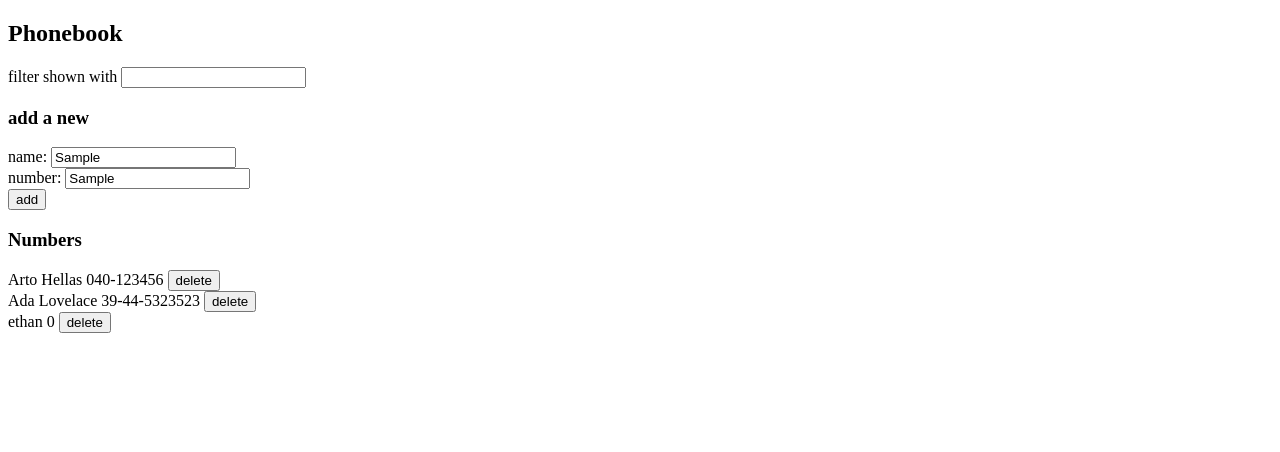
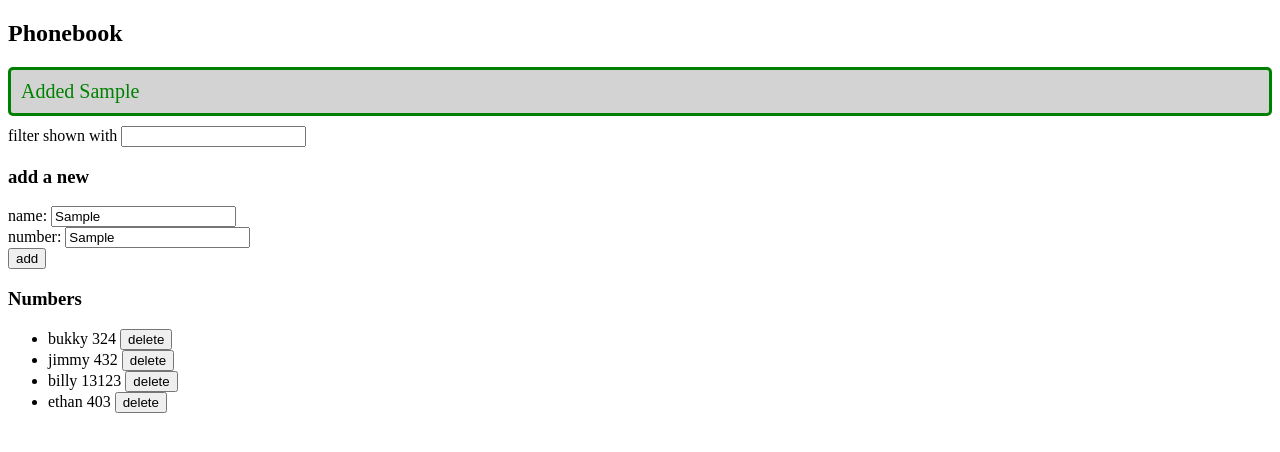
Before and after one commit to Yemyam/full-stack-open, a React (Vite) app in the folder part2/phonebook/: page / in a window 1280 px wide. Both pictures are taken after typing "Sample", "Sample" into the empty fields and a click on the button "add". Shown: the top 452 px of the page. Built offline with nearby package versions, Linux system fonts and the light colour scheme; no server answers; data requests are answered from the project's data file.

Commit message:
Completed ex 2.16

```diff
--- a/part2/phonebook/db.json
+++ b/part2/phonebook/db.json
@@ -1,19 +1,24 @@
 {
   "persons": [
     {
-      "name": "Arto Hellas",
-      "number": "040-123456",
-      "id": "1"
+      "id": "1097",
+      "name": "bukky",
+      "number": "324"
     },
     {
-      "name": "Ada Lovelace",
-      "number": "39-44-5323523",
-      "id": "2"
+      "id": "e8f8",
+      "name": "jimmy",
+      "number": "432"
+    },
+    {
+      "id": "5700",
+      "name": "billy",
+      "number": "13123"
     },
     {
       "name": "ethan",
-      "number": "0",
-      "id": "3"
+      "number": "403",
+      "id": "3e82"
     }
   ]
 }
--- a/part2/phonebook/src/App.jsx
+++ b/part2/phonebook/src/App.jsx
@@ -1,45 +1,17 @@
 import { useState, useEffect } from 'react'
-import axios from 'axios'
 import personService from './services/persons'
+import Filter from './components/Filter.jsx'
+import Persons from './components/Persons.jsx'
+import PersonForm from './components/PersonForm.jsx'
+import Notification from './components/Notification.jsx'
 
-const Filter = ({onChange}) => {
-  return(
-    <div>
-      filter shown with <input onChange={onChange}></input>
-    </div>
-  )
-}
-
-const PersonForm = ({onSubmit, nameChange, numberChange}) => {
-  return(
-    <form onSubmit={onSubmit}>
-      <div>
-        name: <input onChange={nameChange}/>
-      </div>
-      <div>
-        number: <input onChange={numberChange}/></div>
-      <div>
-        <button type="submit">add</button>
-      </div>
-    </form>
-  )
-}
-
-const Persons = ({people,removePerson}) => {
-  return(
-    <div>
-      {people.map(person =>
-          <div key={person.id}>{person.name} {person.number} <button key={person.id} onClick={() => removePerson(person.id)}>delete</button></div>)}
-    </div>
-  )
-}
 
 const App = () => {
   const [persons, setPersons] = useState([])
-
   const [newName, setNewName] = useState('')
   const [newNumber, setNewNumber] = useState('')
   const [searchInput, setSearchInput] = useState('')
+  const [message, setMessage] = useState(null)
 
   useEffect(() => {
     personService
@@ -78,23 +50,38 @@ const App = () => {
     const newPerson = {
       name: newName,
       number: newNumber,
-      id: (persons.length + 1).toString()
     }
-    if (persons.some(person => person.name == newPerson.name)){
+    if (persons.some(person => (person.name == newPerson.name & person.number == newPerson.number))) {
+      window.alert(`${newName} is already added to the phonebook`)
+    }
+    else if (persons.some(person => person.name == newPerson.name)){
       if(window.confirm(`${newName} is already added to phonebook, replace the old number with a new one?`)){
+        const oldPerson = persons.find(person => person.name == newPerson.name)
         personService
-        .update(newPerson.id -1, newPerson)
+        .update(oldPerson.id, newPerson)
         .then(response => {
-          setPersons(persons.map(person => person.name !== newName ? person : response.data))
+          setPersons(persons.map(person => person.name !== newPerson.name ? person : response.data))
         })
+        setMessage(
+          `Updated ${newPerson.name}'s number`
+        )
+        setTimeout(() => {
+          setMessage(null)
+        }, 5000)
       }
     }
     else {
       personService
       .create(newPerson)
       .then(response => {
-        setPersons(persons.concat(newPerson))
+        setPersons(persons.concat(response.data))
       })
+      setMessage(
+        `Added ${newPerson.name}`
+      )
+      setTimeout(() => {
+        setMessage(null)
+      }, 5000)
     }
   }
 
@@ -104,6 +91,7 @@ const App = () => {
   return (
     <div>
       <h2>Phonebook</h2>
+      <Notification message={message}></Notification>
       <Filter onChange={handleSearchChange}></Filter>
       <h3>add a new</h3>
       <PersonForm onSubmit={addPerson} nameChange={handleNameChange} numberChange={handleNumberChange}></PersonForm>
--- /dev/null
+++ b/part2/phonebook/src/components/Filter.jsx
@@ -0,0 +1,10 @@
+import React from 'react'
+const Filter = ({onChange}) => {
+    return(
+      <div>
+        filter shown with <input onChange={onChange}></input>
+      </div>
+    )
+  }
+
+export default Filter
--- /dev/null
+++ b/part2/phonebook/src/components/Notification.jsx
@@ -0,0 +1,24 @@
+import React from 'react'
+
+const Notification = ({message}) => {
+    const notificationStyle = {
+    color: 'green',
+    background: 'lightgrey',
+    fontSize: 20,
+    borderStyle: 'solid',
+    borderRadius: 5,
+    padding: 10,
+    marginBottom: 10
+    }
+    if(message === null){
+      return null
+    }
+
+    return(
+      <div style={notificationStyle}>
+        {message}
+      </div>
+    )
+  }
+
+export default Notification
--- /dev/null
+++ b/part2/phonebook/src/components/PersonForm.jsx
@@ -0,0 +1,18 @@
+import React from 'react'
+
+const PersonForm = ({onSubmit, nameChange, numberChange}) => {
+    return(
+      <form onSubmit={onSubmit}>
+        <div>
+          name: <input onChange={nameChange}/>
+        </div>
+        <div>
+          number: <input onChange={numberChange}/></div>
+        <div>
+          <button type="submit">add</button>
+        </div>
+      </form>
+    )
+  }
+
+export default PersonForm
--- /dev/null
+++ b/part2/phonebook/src/components/Persons.jsx
@@ -0,0 +1,12 @@
+import React from 'react'
+const Persons = ({people,removePerson}) => {
+    return(
+      <ul>
+        {people.map(person =>
+            <li key={person.id}>
+              {person.name} {person.number} <button onClick={() => removePerson(person.id)}>delete</button>
+            </li>)}
+      </ul>
+    )
+  }
+export default Persons
```
